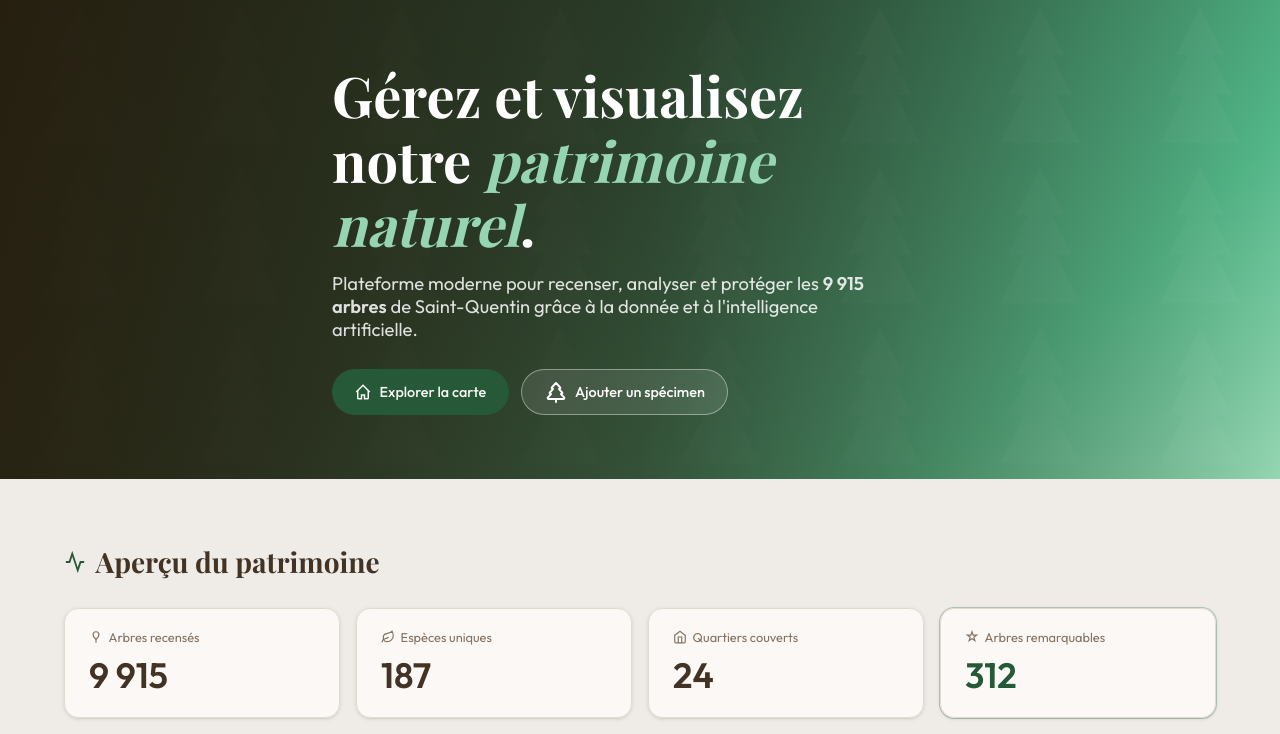
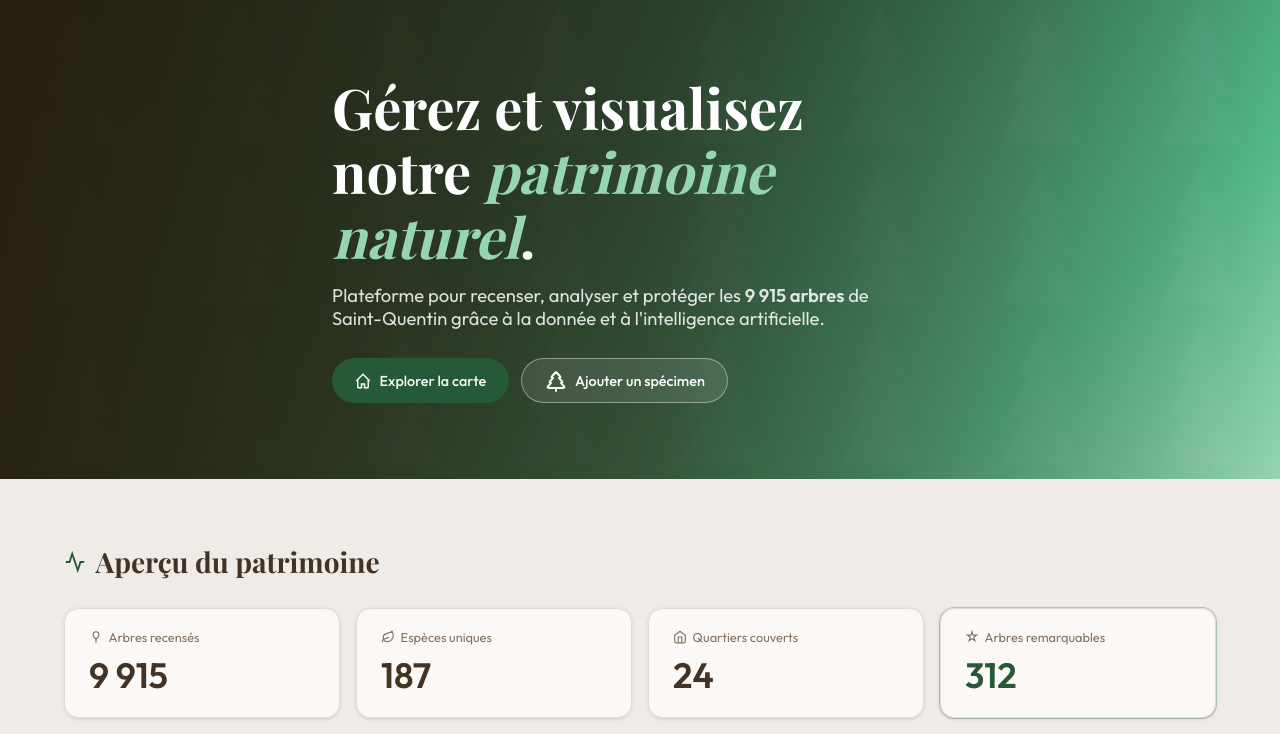
Before and after one commit to Choopsy/Projet---Partie-Web, a plain HTML site: page Front/index.html in a window 1280 px wide. Shown: the part 66-800 px from the top of the page. Drawn offline with nearby package versions, Linux system fonts and the light colour scheme; a web font is replaced by a local one.

```diff
--- a/Front/index.html
+++ b/Front/index.html
@@ -53,7 +53,7 @@
     <div class="hero-overlay"></div>
     <div class="hero-content">
       <h1>Gérez et visualisez notre <em>patrimoine naturel</em>.</h1>
-      <p>Plateforme moderne pour recenser, analyser et protéger les <strong>9 915 arbres</strong> de Saint-Quentin grâce à la donnée et à l'intelligence artificielle.</p>
+      <p>Plateforme pour recenser, analyser et protéger les <strong>9 915 arbres</strong> de Saint-Quentin grâce à la donnée et à l'intelligence artificielle.</p>
       <div class="hero-buttons">
         <a class="btn btn-primary" href="arbres.html">
           <svg width="18" height="18" viewBox="0 0 24 24" fill="none" stroke="currentColor" stroke-width="2"><path d="M3 12l9-9 9 9"/><path d="M5 10v10a1 1 0 001 1h4v-5h4v5h4a1 1 0 001-1V10"/></svg>
```
Also changed, not shown: Front/img/st_quentin_la_chabanne_busserolles.png (added), 1 other file.
